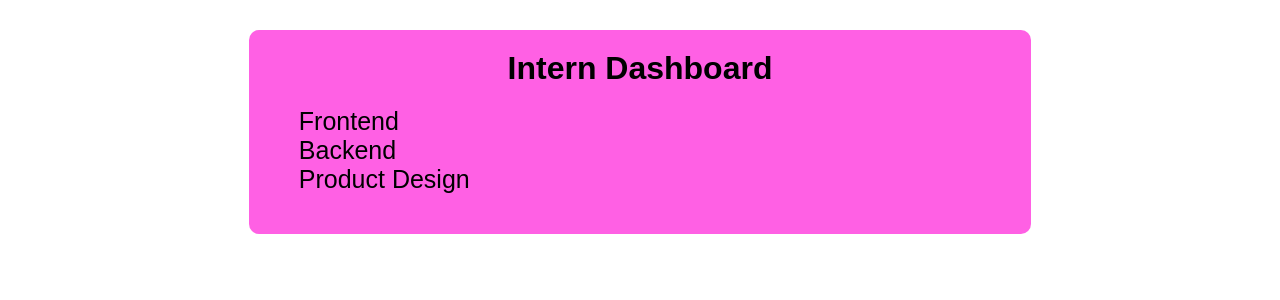
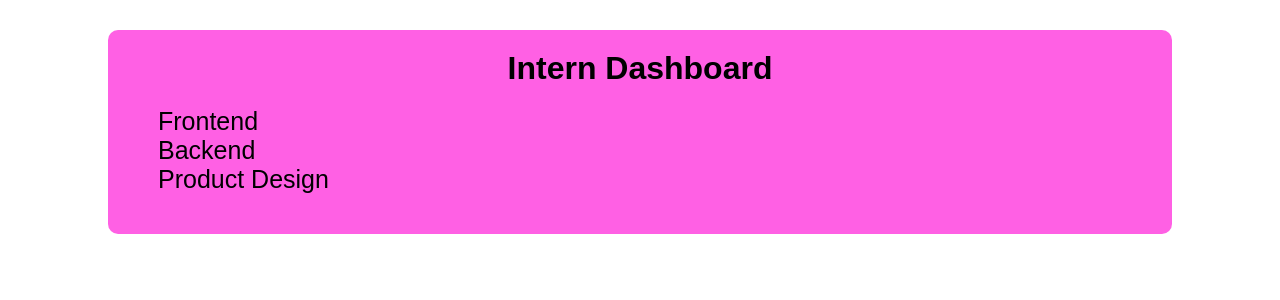
Before and after one commit to Kosiso123/Dashboard-In, a React (Vite) app: page / in a window 1280 px wide. Shown: the top 300 px of the page. Built offline with nearby package versions, Linux system fonts and the light colour scheme.

Commit message:
second commit

```diff
--- a/src/component/Dashboard.css
+++ b/src/component/Dashboard.css
@@ -1,5 +1,5 @@
 .dashboard-container{
-    width: 58%;
+    width: 80%;
     margin: 0 auto;
     background-color:rgba(255, 0, 212, 0.623);
     border-radius: 10px;
```
